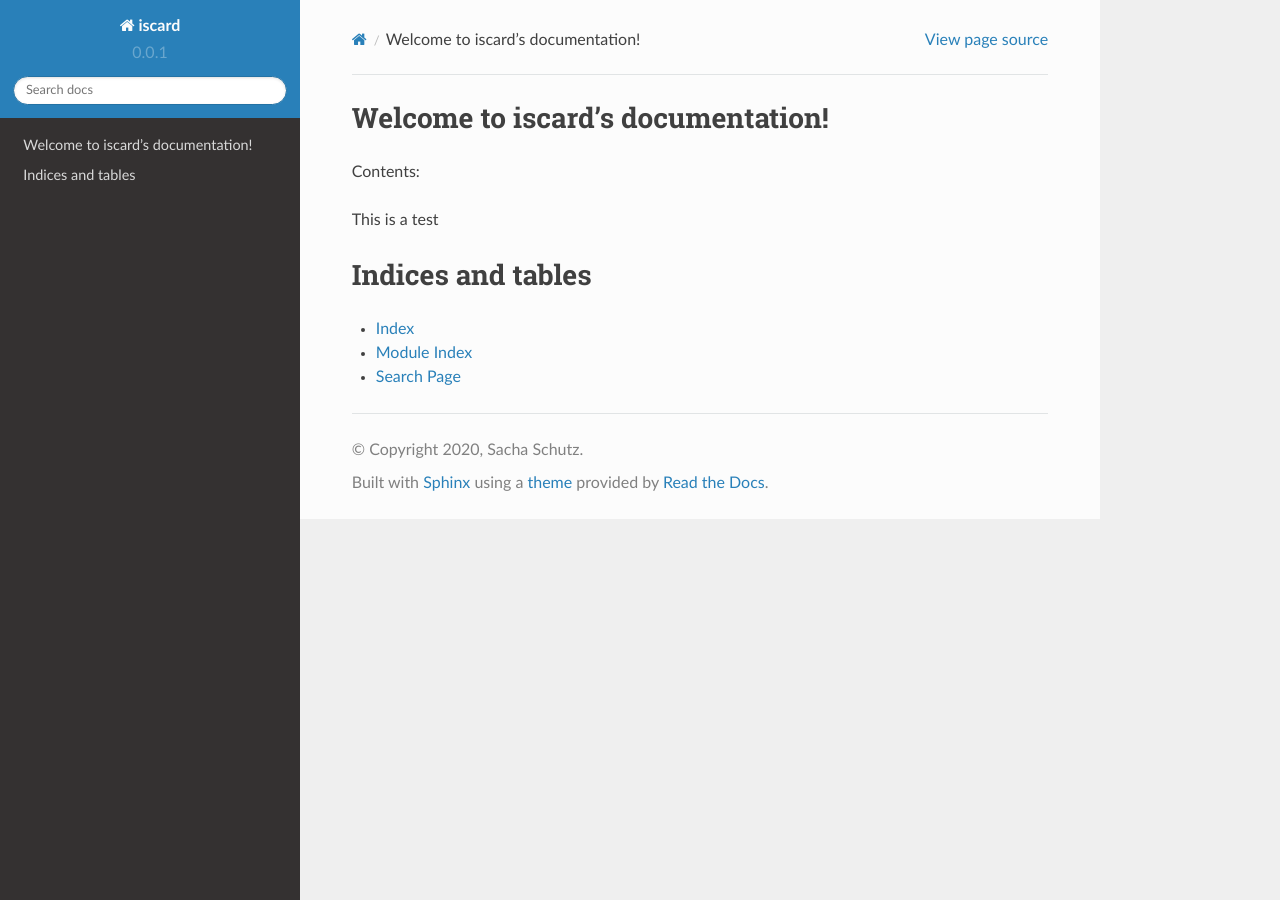
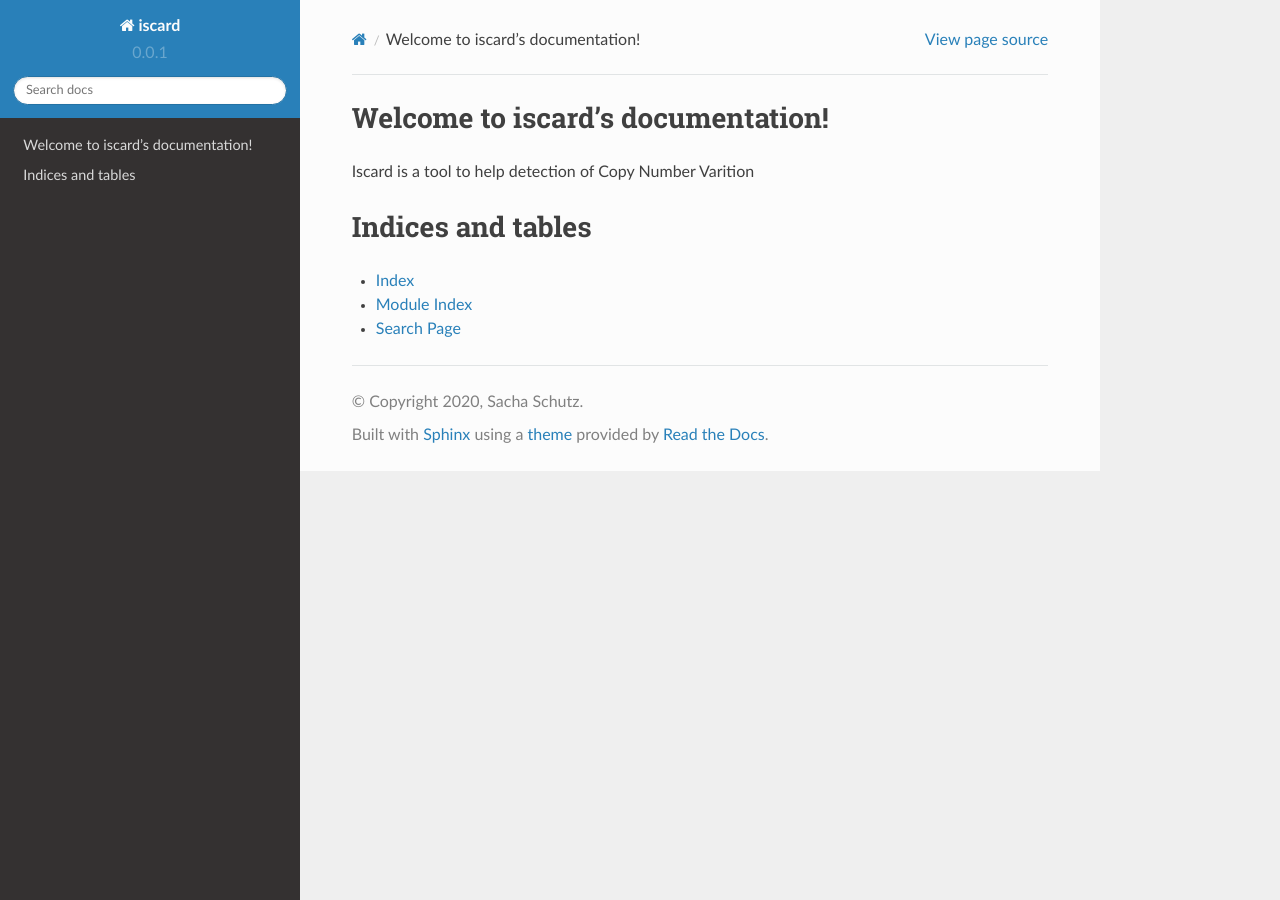
Before and after one commit to dridk/iscard, a Sphinx documentation site: the page built from docs/source/index.rst, in a window 1280 px wide. Built offline with Sphinx 7.4.7 and the Read the Docs theme 2.0.0, drawn with Linux system fonts in a browser that asks for light colours.

Commit message:
update doc

```diff
--- a/docs/source/index.rst
+++ b/docs/source/index.rst
@@ -6,9 +6,7 @@
 Welcome to iscard's documentation!
 ==================================
 
-Contents:
-
-This is a test
+Iscard is a tool to help detection of Copy Number Varition
 
 .. toctree::
    :maxdepth: 2
--- a/iscard/__init__.py
+++ b/iscard/__init__.py
@@ -1 +1 @@
-__version__ = '0.0.1'
+__version__ = '0.0.2'
```
